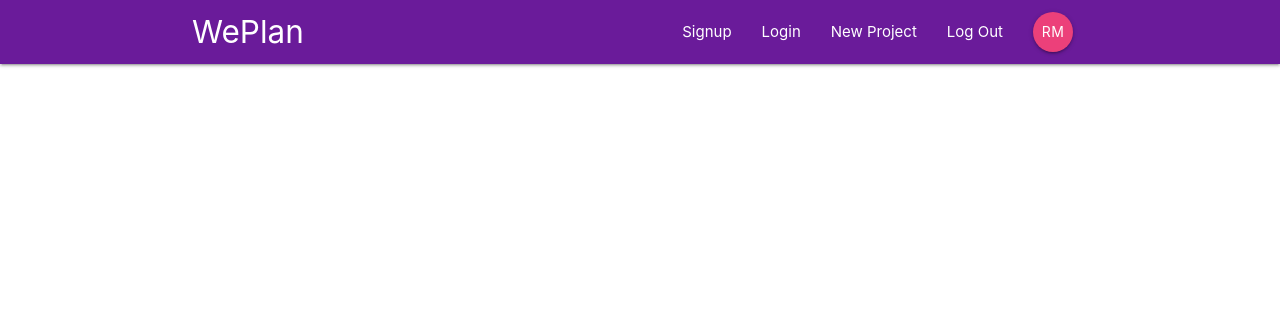
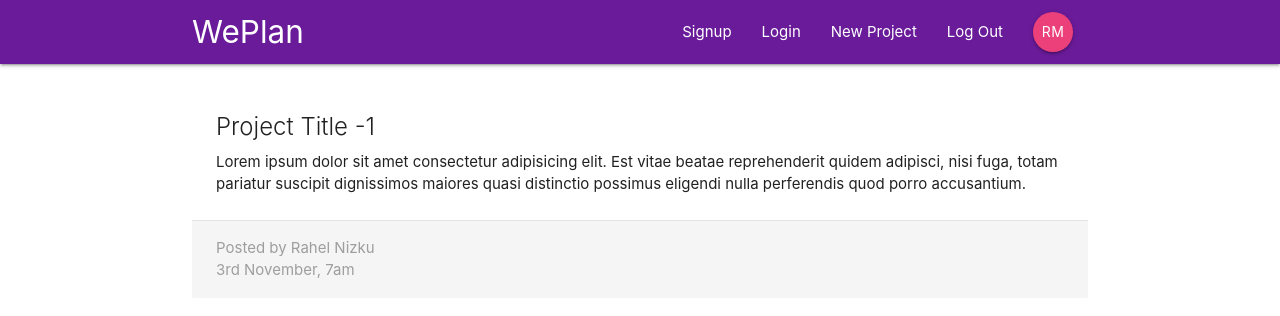
Before and after one commit to reanzi/project-manager, a React (Create React App) app: page /project/1 in a window 1280 px wide. Shown: the top 316 px of the page. Built offline with nearby package versions, Linux system fonts and the light colour scheme.

Commit message:
Project Details is done with url params

```diff
--- a/src/App.js
+++ b/src/App.js
@@ -2,6 +2,7 @@ import React, { Component } from "react";
 import { BrowserRouter, Switch, Route } from "react-router-dom";
 import Navbar from "./components/layout/Navbar";
 import Dashboard from "./components/dashboard/Dashboard";
+import ProjectDetails from "./components/projects/ProjectDetails";
 class App extends Component {
   render() {
     return (
@@ -10,6 +11,7 @@ class App extends Component {
           <Navbar />
           <Switch>
             <Route exact path="/" component={Dashboard} />
+            <Route path="/project/:id" component={ProjectDetails} />
           </Switch>
         </div>
       </BrowserRouter>
--- a/src/components/layout/SignInLinks.js
+++ b/src/components/layout/SignInLinks.js
@@ -11,7 +11,7 @@ const SignInLinks = () => {
         <NavLink to="/">Log Out</NavLink>
       </li>
       <li>
-        <NavLink to="/" class="btn btn-floating pink lighten-1">
+        <NavLink to="/" className="btn btn-floating pink lighten-1">
           RM
         </NavLink>
       </li>
--- a/src/components/projects/ProjectDetails.js
+++ b/src/components/projects/ProjectDetails.js
@@ -0,0 +1,26 @@
+import React from "react";
+
+const ProjectDetails = props => {
+  console.log(props);
+  const id = props.match.params.id;
+  return (
+    <div className="container section project-details">
+      <div className="card z-depth-0">
+        <div className="card-content">
+          <span className="card-title">Project Title -{id}</span>
+          <p>
+            Lorem ipsum dolor sit amet consectetur adipisicing elit. Est vitae
+            beatae reprehenderit quidem adipisci, nisi fuga, totam pariatur
+            suscipit dignissimos maiores quasi distinctio possimus eligendi
+            nulla perferendis quod porro accusantium.
+          </p>
+        </div>
+        <div className="card-action grey lighten-4 grey-text">
+          <div>Posted by Rahel Nizku</div>
+          <div>3rd November, 7am</div>
+        </div>
+      </div>
+    </div>
+  );
+};
+export default ProjectDetails;
```
Also changed, not shown: src/index.js (+6 -6 lines).
